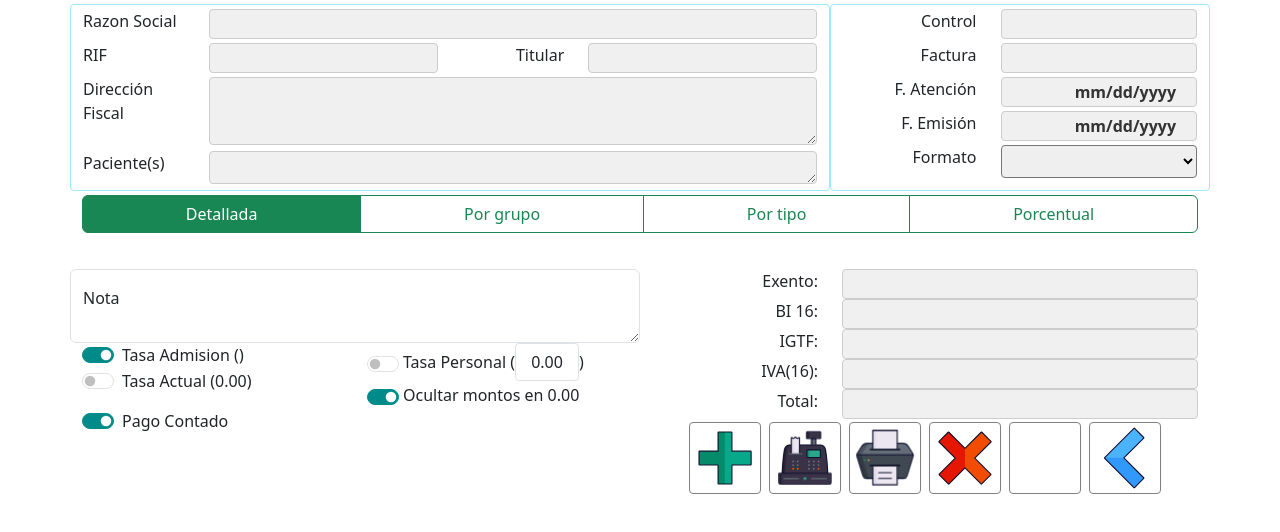
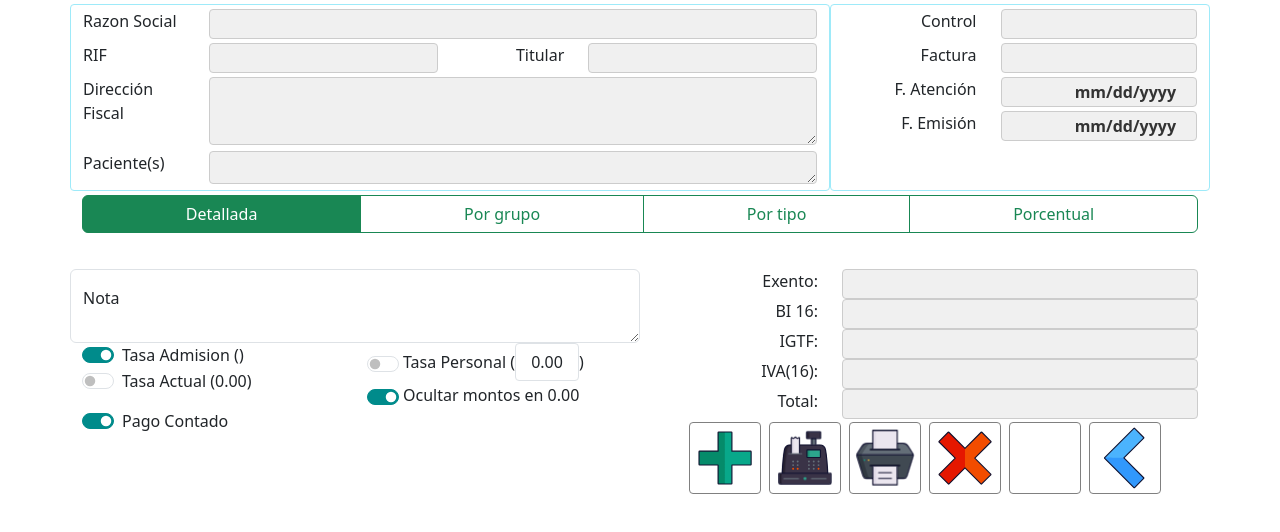
Before and after one commit to phoenixrx/facturacionSENIAT, a plain HTML site: page facturacion/facturador.html in a window 1280 px wide. Shown: the part 42-574 px from the top of the page. Drawn offline with nearby package versions, Linux system fonts and the light colour scheme; some icons are missing.

Commit message:
feat: Hide formatos de impresion from access to users

```diff
--- a/facturacion/facturador.html
+++ b/facturacion/facturador.html
@@ -217,7 +217,7 @@
                     <div class="col-7"><input class="text-end fw-bold w-100" id="fecha_emision" type="date" readonly />
                     </div>
                 </div>
-                <div class="row mb-1">
+                <div class="row mb-1 d-none">
                     <div class="col-5 text-end"><span>Formato</span></div>
                     <div class="col-7"><select id="sel_formato" class="w-100"></select></div>
                 </div>
```
